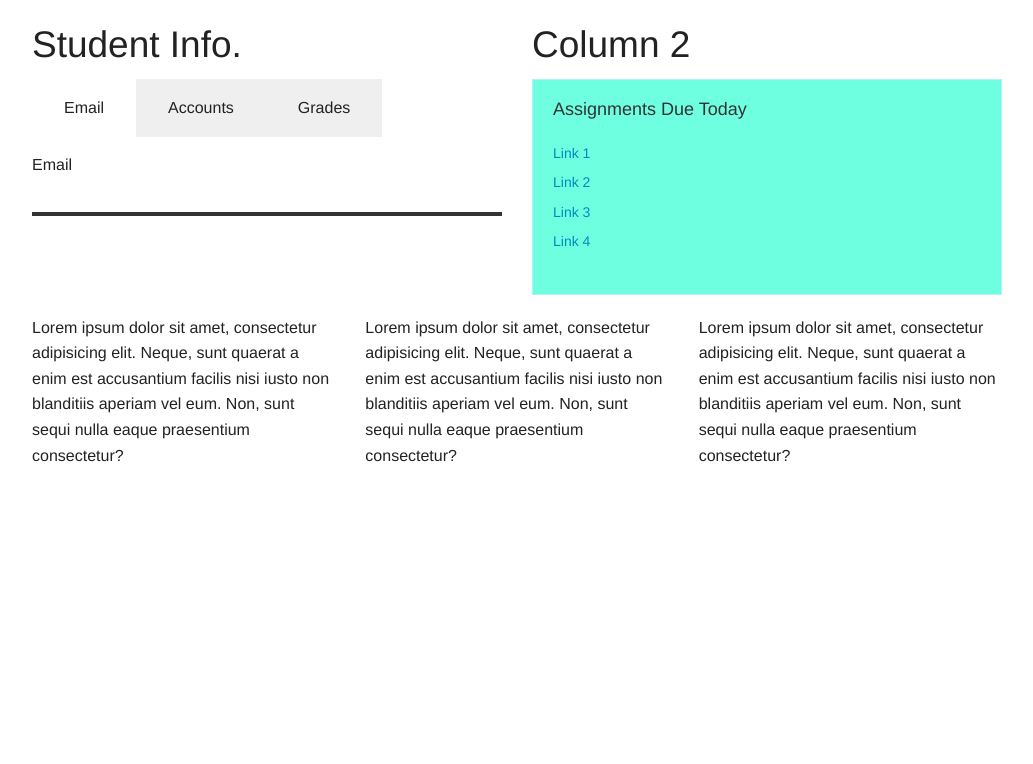
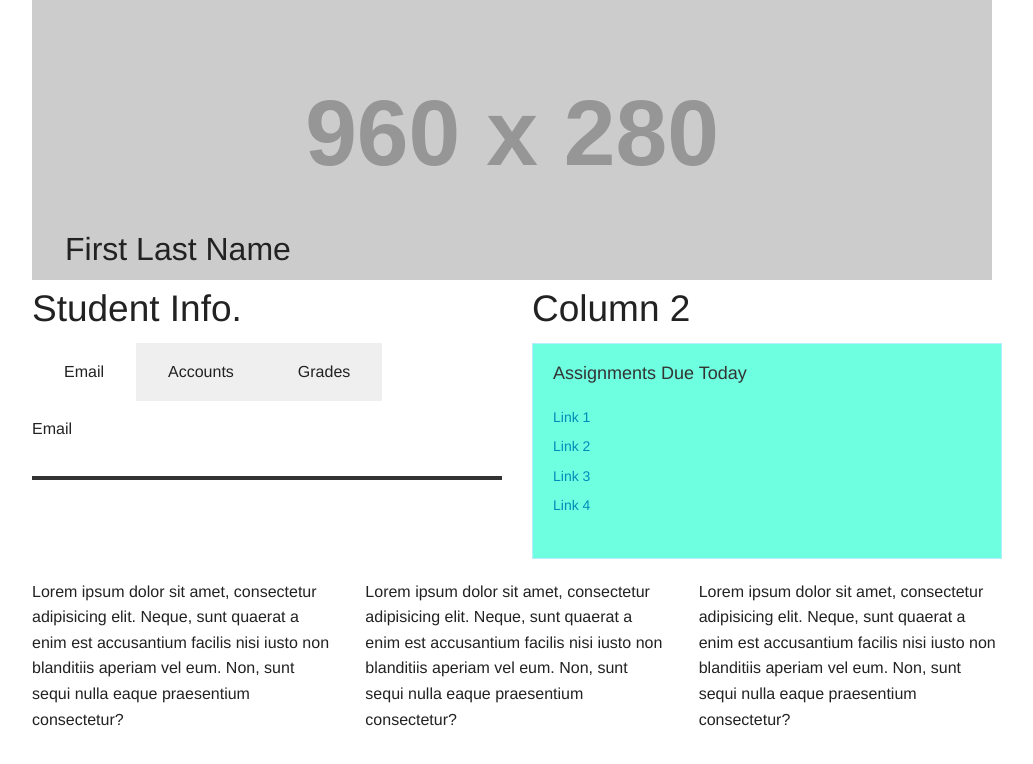
Before and after one commit to jarhead4ever15/p3-myewu-portal, a plain HTML site: page index.html in a window 1280 px wide. Shown: the whole page, without its empty margins (123-1156 px from the left). Drawn offline with Linux system fonts and the light colour scheme; placeholder pictures from the web are drawn by us.

Commit message:
version 1
* added masthead appear

```diff
--- a/index.html
+++ b/index.html
@@ -19,7 +19,7 @@
     <header class="row">
       <div class="large-12 columns">
 
-        <img src="./index_files/960x280" alt="">
+       <img src="http://placehold.it/960x280">
 
         <h1>First Last Name</h1>
 
```
